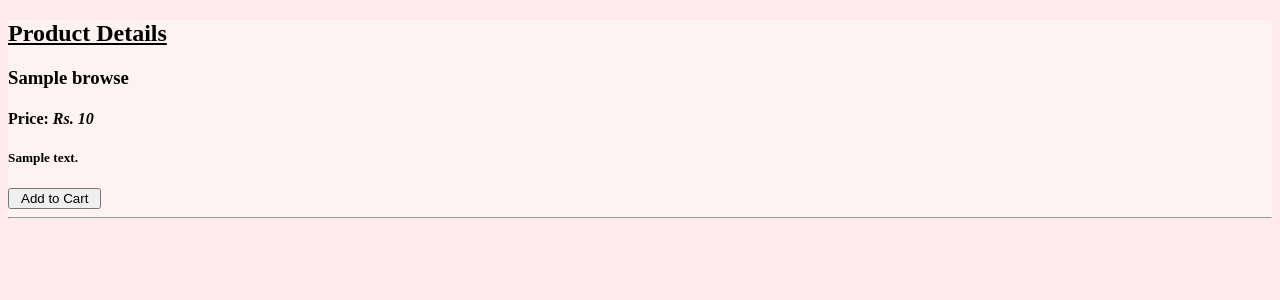
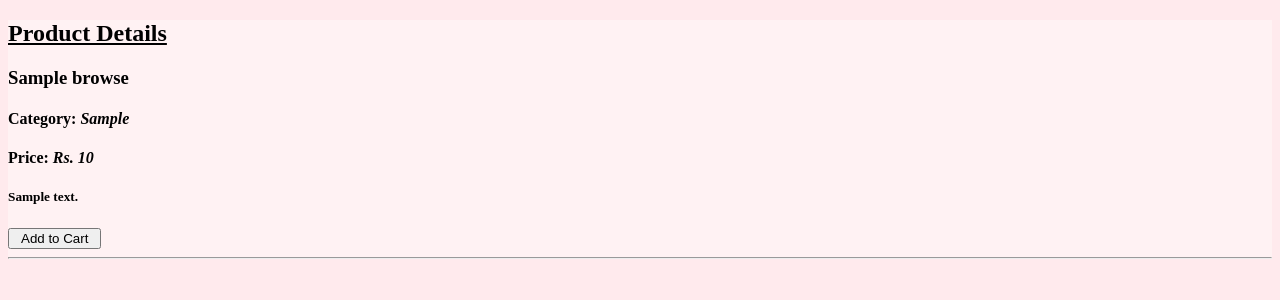
Before and after one commit to nikijraj/Online-Shopping-SwitchMart, a Django app: page /product/1/ in a window 1280 px wide. Shown: the part 138-438 px from the top of the page. Run offline with Django 3.2, Linux system fonts and the light colour scheme; tables that the repository leaves empty hold one stand-in row (values such as "Sample post").

Commit message:
Recommendations Working

```diff
--- a/switchmart/models.py
+++ b/switchmart/models.py
@@ -27,6 +27,7 @@ class Cart(models.Model):
 	prod_name=models.TextField()
 	price=models.TextField()
 	quantity=models.IntegerField(default=1)
+	category=models.TextField()
 
 	def __str__(self):
 		return self.prod_name
--- a/switchmart/populate.py
+++ b/switchmart/populate.py
@@ -1,7 +1,7 @@
 import csv
 from switchmart.models import Browse #Change App Name
 
-with open('/home/nikijraj/Documents/all_products.csv', encoding='utf-8') as csvfile:
+with open('/home/nikijraj/Documents/updated_products.csv', encoding='utf-8') as csvfile:
     reader=csv.DictReader(csvfile)
     pkey=0
     for row in reader:
--- a/switchmart/templates/switchmart/base.html
+++ b/switchmart/templates/switchmart/base.html
@@ -55,7 +55,7 @@
 			</h1>
 		</div>
 		<div id = "b2" class = "right-bar" id = "block2" style="text-align: right">
-			<a class = "btn" href="">Recommended Products</a>
+			<a class = "btn" href="{% url 'recommended' %}">Recommended Products</a>
 			<a class = "btn" href="{% url 'cart_page' %}">Cart</a>
 		</div>
 	</br>
--- a/switchmart/templates/switchmart/browse_products.html
+++ b/switchmart/templates/switchmart/browse_products.html
@@ -6,7 +6,7 @@
    		 	<div>
 				<p><a href="{% url 'product_details' pk=product.pk %}"><b>{{ product.prod_name|linebreaksbr }}</b></a><p>
     	        <p><b> Price: </b> <i> Rs. {{ product.price|linebreaksbr }}</i></p>
-				<button> <a href="{% url 'create_cart_obj' pk=product.pk %}">Add to Cart</a></button>
+				<button onclick="alert('adding to cart...')"> <a href="{% url 'create_cart_obj' pk=product.pk %}">Add to Cart</a></button>
     	        <p><b> PK: </b>{{ product.pk|linebreaksbr }}</p>
 				<br/>
 		    </div>
--- a/switchmart/templates/switchmart/cart_page.html
+++ b/switchmart/templates/switchmart/cart_page.html
@@ -8,7 +8,7 @@
 				<p><a href="{% url 'product_details' pk=product.pk %}"><b>{{ product.prod_name|linebreaksbr }}</b></a><p>
     	        <p><b> Price: </b> <i> Rs. {{ product.price|linebreaksbr }}</i></p>
     	        <p><b> Quantity: </b> <i> {{ product.quantity|linebreaksbr }}</i></p>
-				<button> <a href="{% url 'remove' pk=product.pk %}">Remove from Cart</a></button>
+				<button onclick="alert('removing from cart...')"> <a href="{% url 'remove' pk=product.pk %}">Remove from Cart</a></button>
 				<br/>
 		    </div>
 			<hr>
--- a/switchmart/templates/switchmart/product_details.html
+++ b/switchmart/templates/switchmart/product_details.html
@@ -3,8 +3,9 @@
 {% block content %}
 		<h2><u>Product Details</u></h2>
         <h3>{{ product.prod_name }}</h3>
+        <h4><b>Category:</b> <i> {{ product.category }} </i> </h4>
         <h4><b>Price:</b> <i> Rs. {{ product.price }} </i> </h4>
         <h5><p>{{ product.details }}</p></h5>
-		<button> <a href="{% url 'create_cart_obj' pk=product.pk%}">Add to Cart</a></button>
+		<button onclick="alert('adding to cart...')"> <a href="{% url 'create_cart_obj' pk=product.pk%}">Add to Cart</a></button>
         <hr>
 {% endblock %}
--- /dev/null
+++ b/switchmart/templates/switchmart/recommended.html
@@ -0,0 +1,2 @@
+<html>
+<head>
--- a/switchmart/urls.py
+++ b/switchmart/urls.py
@@ -12,16 +12,17 @@ urlpatterns = [
 #	path('mark_filter/', views.mark_filter, name='mark_filter'),
 #	path('search_history/', views.search_history, name='search_history'),
 #	path('search_history/<int:pk>/edit', views.edit_search, name='edit_search'),
-	#path('make_search/matches.html/', views.get_matches, name='matches'),
+#	path('make_search/matches.html/', views.get_matches, name='matches'),
 	path('cart_page/',views.cart_page, name='cart_page'),
 	path('prod_added/<int:pk>/',views.create_cart_obj, name='create_cart_obj'),
-	path('remove/<int:pk>/',views.remove, name='remove'),
+	path('remove/<int:pk>/', views.remove, name='remove'),
+	path('recommended/', views.recommended, name='recommended'),
 #   path('make_search/shelf_obj/<int:pk>/',views.create_shelf_obj, name='create_shelf_obj'),
 
-#    path('register',views.register,name='register'),
-#    path('registered',views.registered,name='registered'),
-#    path('/login',views.LoginView.as_view(),name="login"),
-#    path('logout/', auth_views.LogoutView.as_view(), name='logout'),
-#    path('',views.first_page, name='first_page')
+#   path('register',views.register,name='register'),
+#   path('registered',views.registered,name='registered'),
+#   path('/login',views.LoginView.as_view(),name="login"),
+#   path('logout/', auth_views.LogoutView.as_view(), name='logout'),
+#   path('',views.first_page, name='first_page')
 
 ]
--- a/switchmart/views.py
+++ b/switchmart/views.py
@@ -5,6 +5,8 @@ from itertools import chain
 from django.contrib.auth import authenticate, login
 from django.contrib.auth.forms import UserCreationForm,AuthenticationForm
 from django.views import View
+import statistics
+import random
 
 OPTIONS = ((1, 'Food'),(2, 'Books'),(3, 'Mobiles'),(4, 'Laptops'),(5, 'Baby Care'))
 
@@ -32,12 +34,14 @@ def cart_page(request):
         return render(request, 'switchmart/cart_page.html', {'products': products})
 
 def create_cart_obj(request,pk):
-        product = get_object_or_404(Browse, pk=pk)
-        print(product.pk)
-        blah=Cart.objects.create(pk=product.pk, prod_name=product.prod_name, price=product.price, quantity=1)
-        print("blah.pk",blah.pk)
-        return redirect('cart_page')
-#        return render(request, 'switchmart/browse_products.html',{})
+		product = get_object_or_404(Browse, pk=pk)
+		in_cart=list(Cart.objects.filter(pk=product.pk))
+		if(not in_cart):
+			Cart.objects.create(pk=product.pk, prod_name=product.prod_name, price=product.price, quantity=1,category=product.category)
+
+		print(product.pk)
+		return redirect('cart_page')
+#       return render(request, 'switchmart/browse_products.html',{})
 
 def remove(request,pk):
 #		del_item=Cart.objects.get(pk=pk)
@@ -45,5 +49,21 @@ def remove(request,pk):
 		del_item.delete()
 		return redirect('cart_page')
 
+def recommended(request):
+		cart_items = Cart.objects.all()
+		categories=[]
+		for item in cart_items:
+			categories.append(item.category)
+
+		lead_category = statistics.mode(categories)
+		recs = list(Browse.objects.filter(category=lead_category))
+		recs = random.sample(recs,10)
+#		print(recs.pk)
+		return render(request, 'switchmart/browse_products.html', {'products' : recs})
+
+
+
+
+
 
 # Create your views here.
```
Also changed, not shown: switchmart/migrations/0006_cart_category.py (added).
